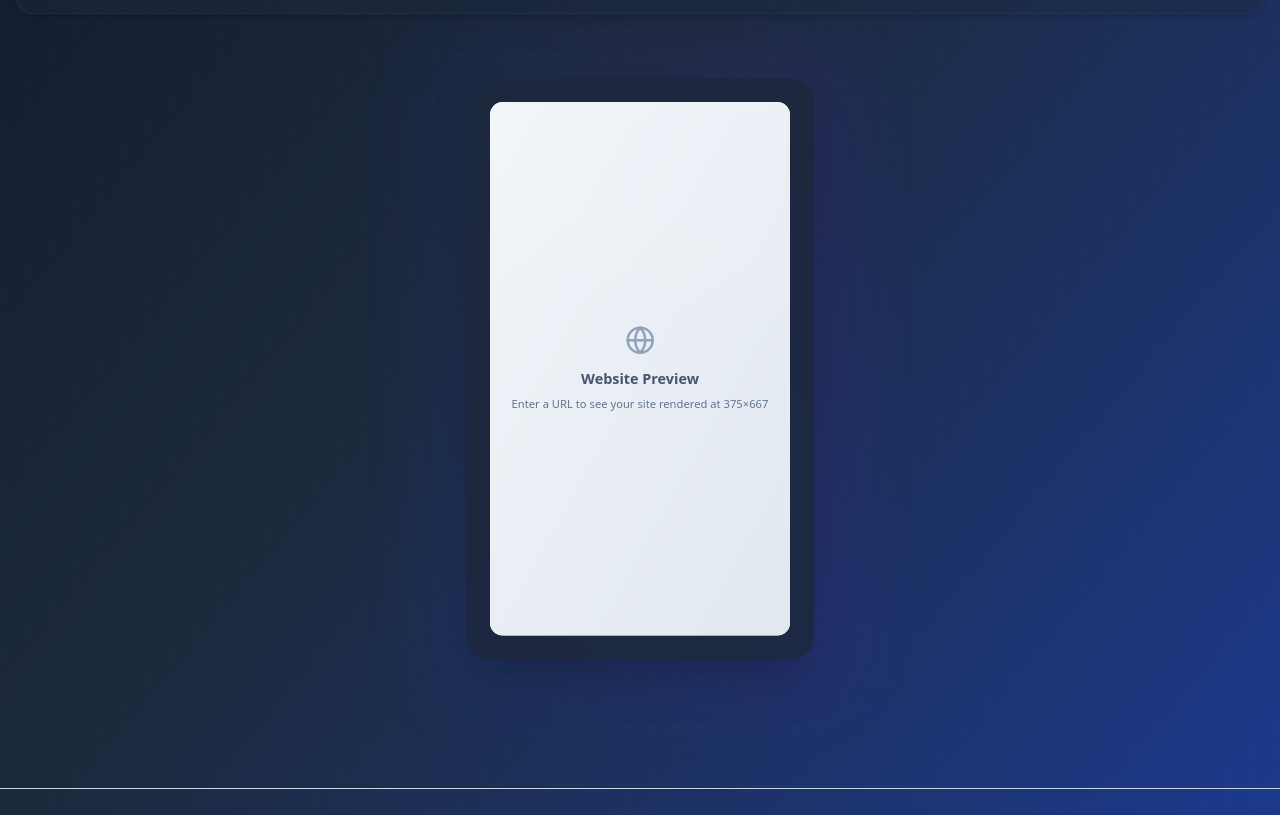
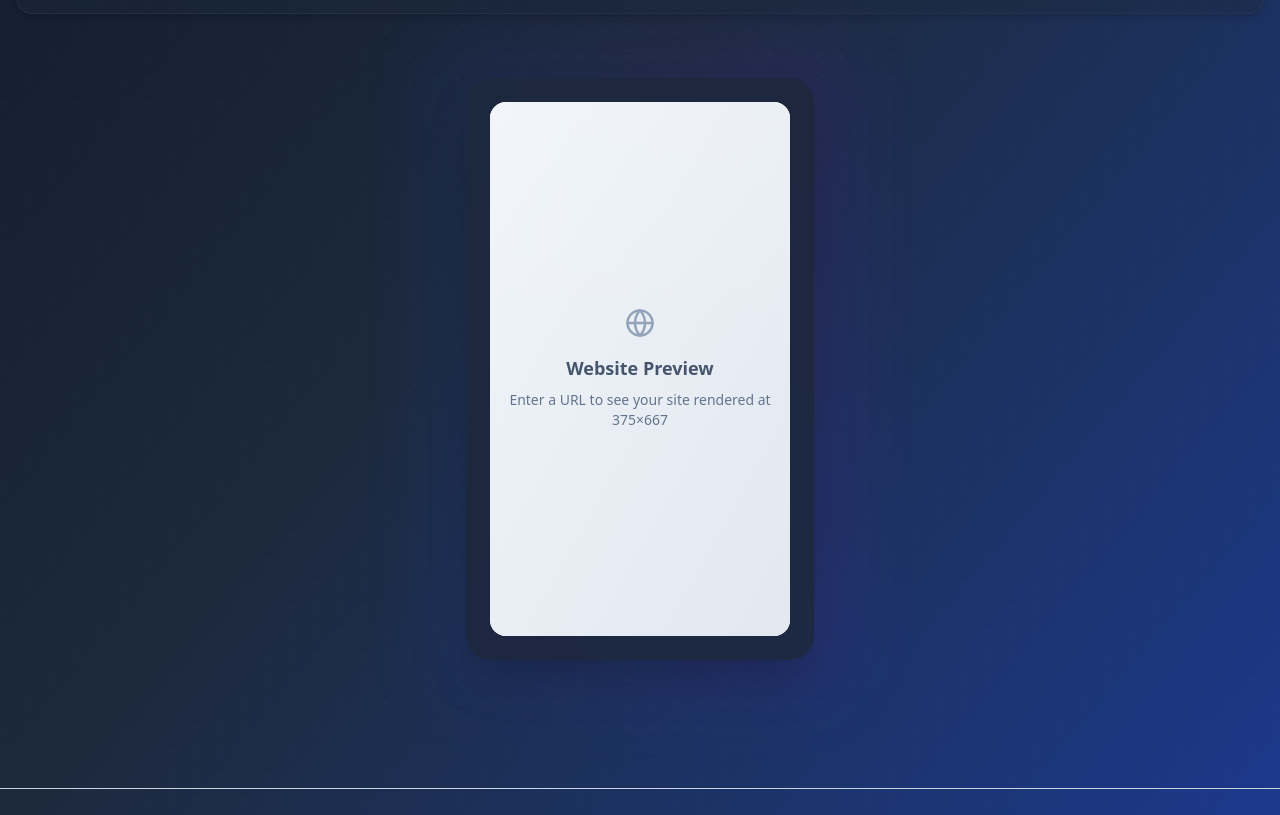
Before and after one commit to rayan2228/responsive-devices, a Next.js app: page / in a window 1280 px wide. Shown: the part 666-1481 px from the top of the page. Built offline with nearby package versions, Linux system fonts and the light colour scheme.

Commit message:
fix blur issue

```diff
--- a/src/components/PreviewFrame.tsx
+++ b/src/components/PreviewFrame.tsx
@@ -61,11 +61,11 @@ const PreviewFrame: React.FC<PreviewFrameProps> = ({
                     }}
                 >
                     <div
-                        className="bg-white rounded-2xl overflow-x-auto overflow-y-hidden shadow-inner relative origin-top-left"
+                        className="bg-white rounded-2xl overflow-hidden shadow-inner relative"
                         style={{
-                            width: width,
-                            height: height,
-                            transform: `scale(${scale})`,
+                            width: scaledWidth,
+                            height: scaledHeight,
+                            // Removed transform scale and changed overflow settings
                         }}
                     >
                         {url ? (
@@ -93,10 +93,14 @@ const PreviewFrame: React.FC<PreviewFrameProps> = ({
                                 ) : (
                                     <iframe
                                         src={url}
-                                        className="border-0"
+                                        className="border-0 z-10 relative"
                                         style={{
-                                            width: `${width}px`,
-                                            height: `${height}px`,
+                                            width: `${scaledWidth}px`,
+                                            height: `${scaledHeight}px`,
+                                            // Apply scaling and anti-aliasing improvements
+                                            imageRendering: 'auto',
+                                            WebkitFontSmoothing: 'antialiased',
+                                            MozOsxFontSmoothing: 'grayscale',
                                         }}
                                         title="Website Preview"
                                         onLoad={() => {
@@ -123,10 +127,16 @@ const PreviewFrame: React.FC<PreviewFrameProps> = ({
                                 </div>
                             </div>
                         ) : (
-                            <div className="w-full h-full bg-gradient-to-br from-slate-100 to-slate-200 flex items-center justify-center">
+                            <div
+                                className="w-full h-full bg-gradient-to-br from-slate-100 to-slate-200 flex items-center justify-center"
+                                style={{
+                                    width: scaledWidth,
+                                    height: scaledHeight,
+                                }}
+                            >
                                 <div className="text-center">
                                     <Globe
-                                        size={Math.min(64, width * 0.1)}
+                                        size={Math.min(64, scaledWidth * 0.1)}
                                         className="mx-auto mb-4 text-slate-400"
                                     />
                                     <p className="text-lg font-semibold text-slate-600 mb-2">Website Preview</p>
```
